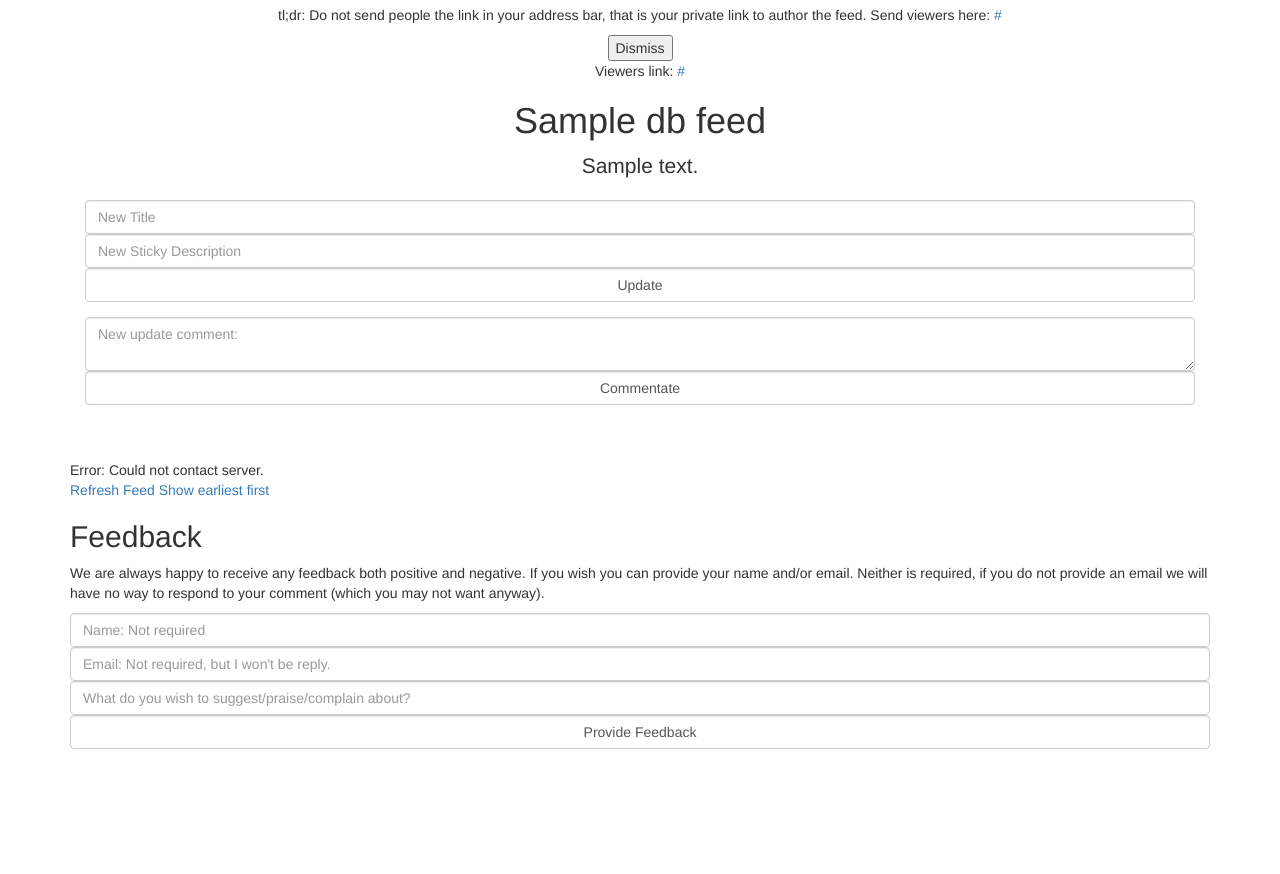
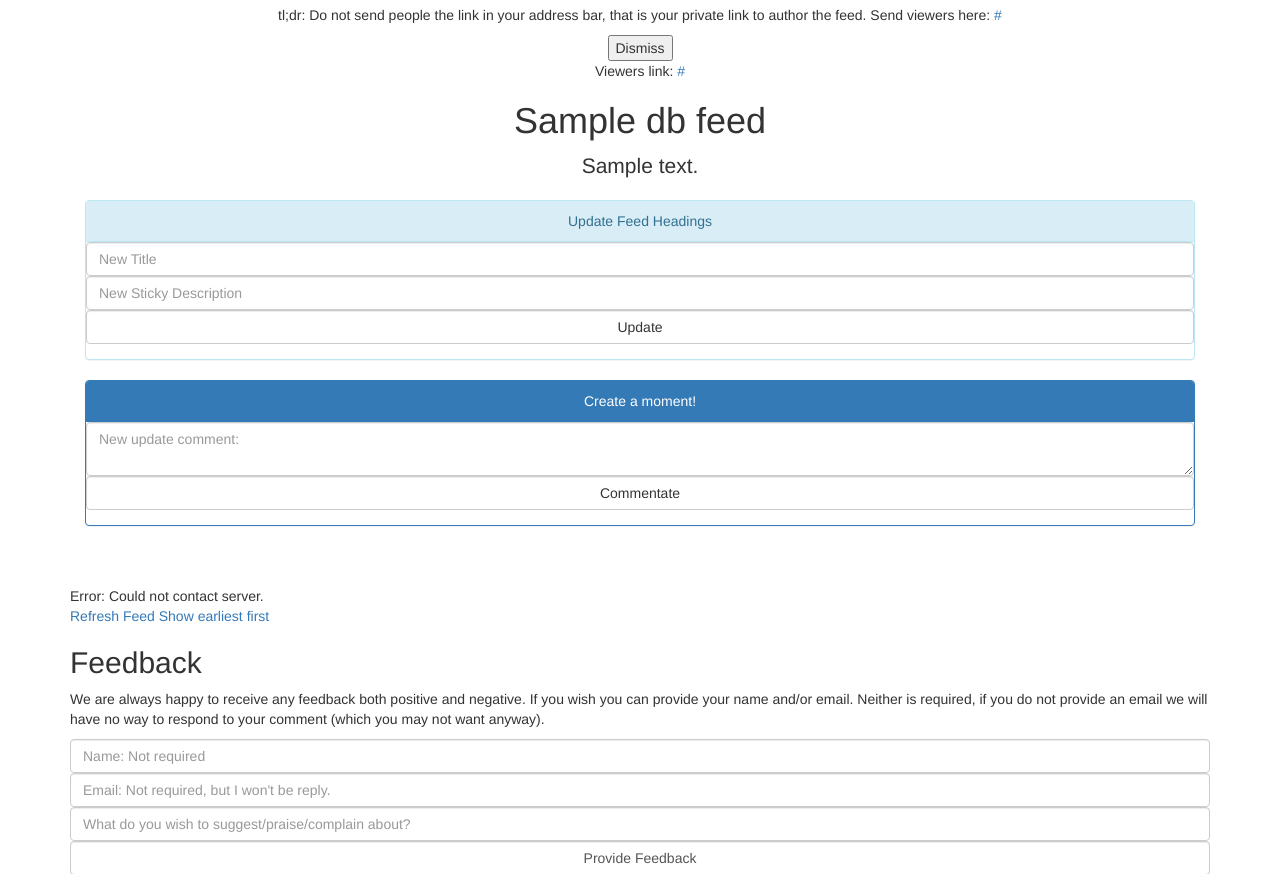
Before and after one commit to allanderek/blow-by-blow, a Python web app: template app/templates/view_feed.html in a window 1280 px wide. Shown: the part 275-1149 px from the top of the page. Before the commit the page ends 1024 px from the top, so only its background shows below. Run offline with Jinja, Linux system fonts and the light colour scheme; the template is opened without the code that fills it: most values are stand-ins (such as "Sample title", 1, 10 or a date in 2020); form fields are guessed from the names that the template uses; some libraries are stand-ins or nearby versions.

Commit message:
Added panels to the author forms, not entirely sure it is needed or even better

```diff
--- a/app/templates/view_feed.html
+++ b/app/templates/view_feed.html
@@ -56,7 +56,8 @@
   {% endif %}
 
 {% if secret is not none %}
-<div id="update-controls" class="main-column">
+    <div id="update-controls" class="panel panel-info">
+      <div class="panel-heading">Update Feed Headings</div>
       <form id='update-feed' class="author-update" method="POST"
             action="{{ url_for('update_feed',
                     feed_no=db_feed.id,
@@ -66,7 +67,7 @@
           {{ update_feed_form.title_text(placeholder="New Title", class="form-control") }}
           {{ update_feed_form.desc_text(placeholder="New Sticky Description", class="form-control") }}
           <button type="submit"
-                  class="form-control"
+                  class="form-control btn btn-default"
                   id="update-feed-header-button"
                   name="update-feed-header-button">Update</button>
         </div><!-- /.form-group -->
@@ -76,7 +77,8 @@
 
 
 {% if secret is not none %}
-    <div id="commentate-area">
+    <div id="commentate-area" class="panel panel-primary">
+        <div class="panel-heading">Create a moment!</div>
         <form id="make-comment" class="author-update"
               method="POST"
               action="{{ url_for('update_feed', feed_no=db_feed.id,
@@ -85,7 +87,7 @@
                 {{ update_feed_form.hidden_tag() }}
                 {{ update_feed_form.comment_text(placeholder="New update comment:", class="form-control") }}
                 <button type="submit"
-                        class="form-control"
+                        class="form-control btn btn-default"
                         id="commentate_button"
                         name="commentate_button">Commentate</button>
           </div><!-- /.form-group -->
```
Lines whose indentation alone changed are shown as unchanged.
